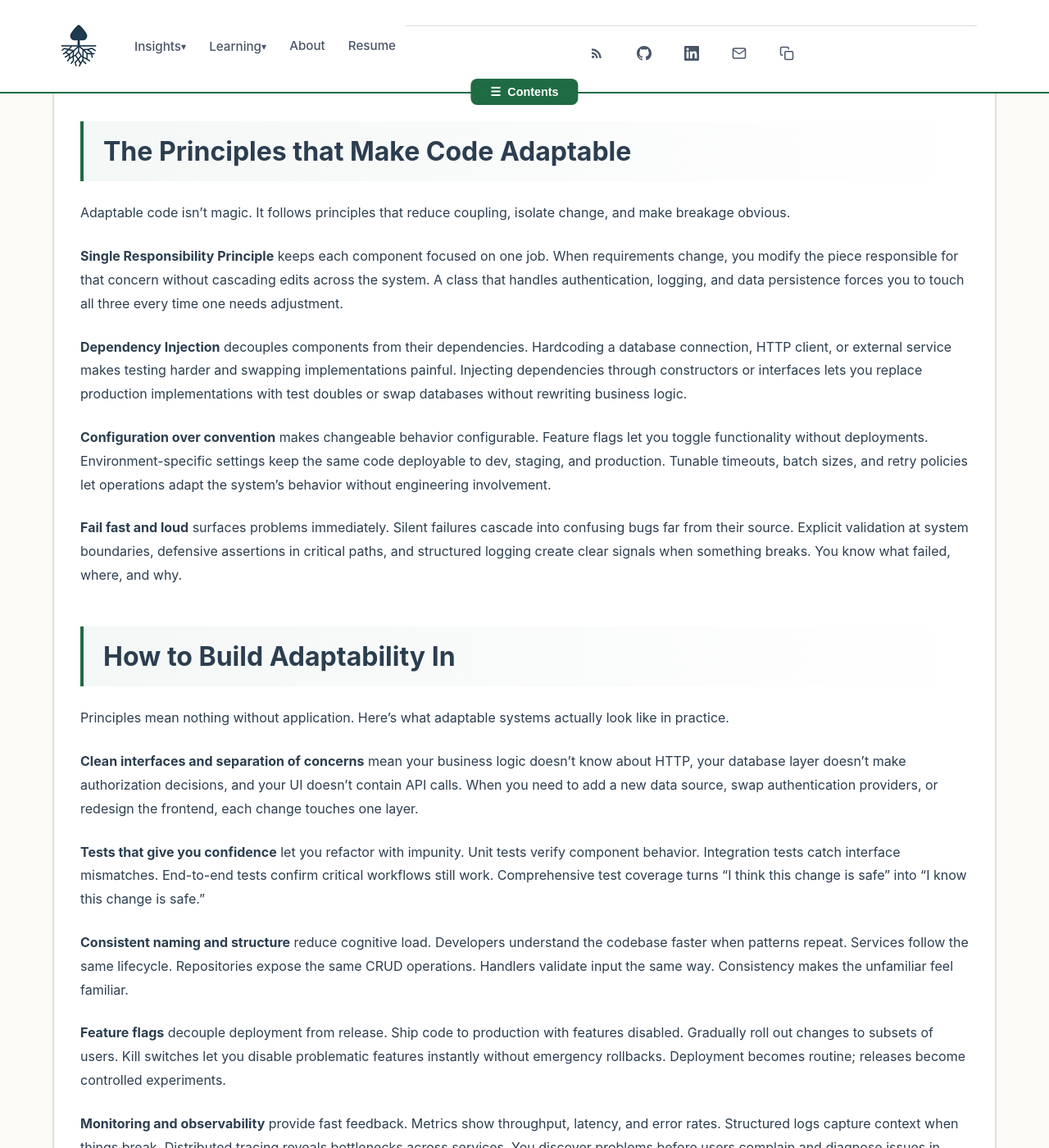
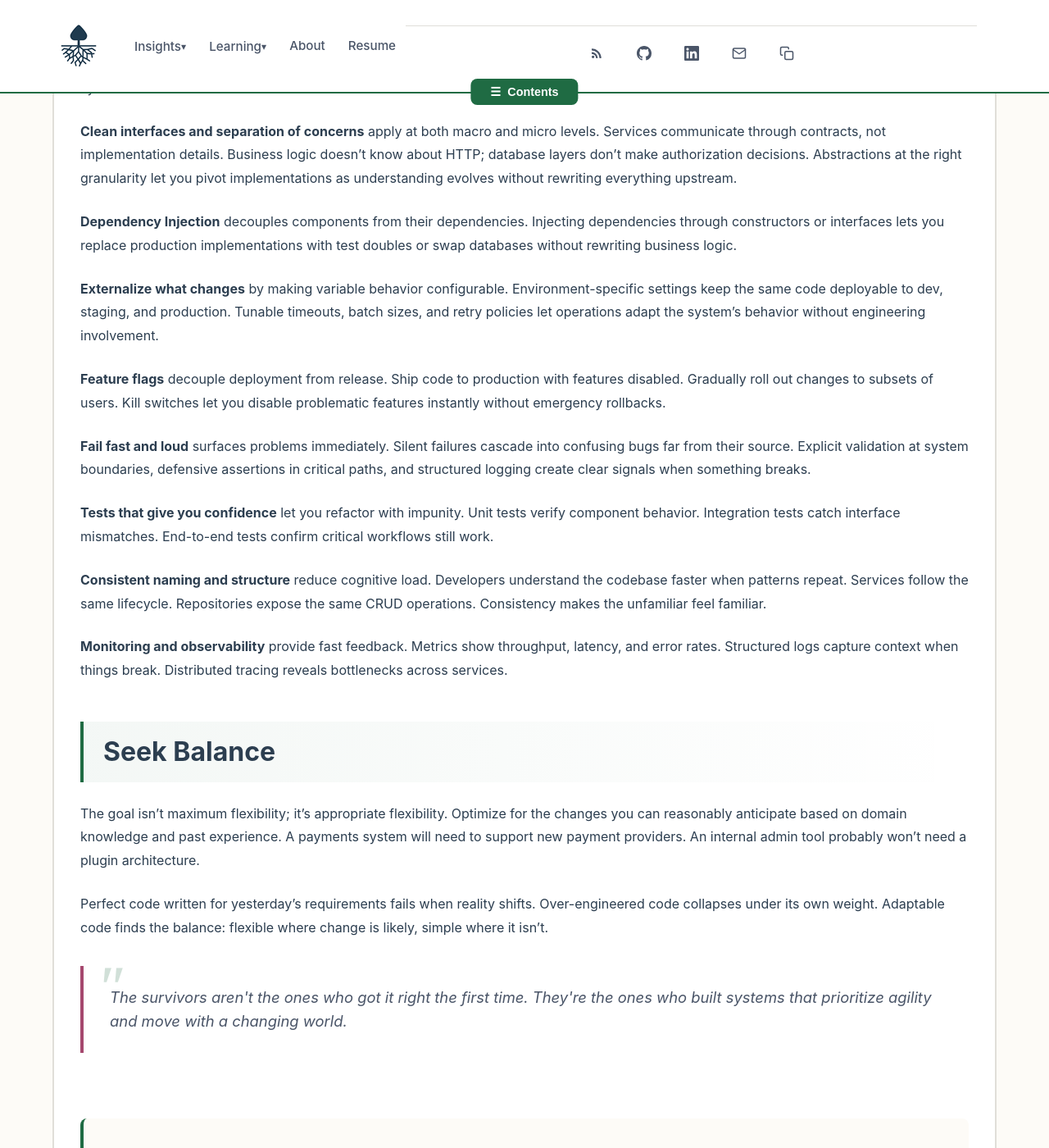
Before and after one commit to stevenstuartm/stevenstuartm.github.io, a Jekyll site: the page built from _posts/2025-08-05-good-code-is-adaptable-code.md, in a window 1280 px wide and 1400 px high, scrolled down 839 px. Shown: the whole window at 82% size. Built offline with Jekyll 4.4.1, drawn with Linux system fonts in a browser that asks for light colours; some of the changed text lies outside the part shown.

Commit message:
refining the adaptability post

```diff
--- a/_posts/2025-08-05-good-code-is-adaptable-code.md
+++ b/_posts/2025-08-05-good-code-is-adaptable-code.md
@@ -7,48 +7,40 @@ tags: [software-design, best-practices, architecture]
 description: "Good code isn't clever or fast; it's adaptable. Systems that survive change, not chase perfection, win over time."
 ---
 
-<blockquote class="pull-quote">
-<p>Good code isn't about cleverness or premature optimization. Good code adapts.</p>
-</blockquote>
+Systems that survive aren't the ones written perfectly from the start. They're the ones that bend without breaking when requirements shift, technologies evolve, and teams discover what they didn't know upfront. Building for change beats chasing premature perfection every time.
 
-The systems that survive aren't the ones written perfectly from the start. They're the ones that bend without breaking when requirements shift, technologies evolve, and teams discover what they didn't know upfront. Building for change beats chasing premature perfection every time.
-
-## Getting It Right First Is the Wrong Goal
-
-You will never get it right the first time. That's not a failure; it's how software development works. Requirements clarify through building. Edge cases emerge through usage. Performance bottlenecks surface under real load. Teams that treat first attempts as gospel spend months polishing solutions to the wrong problem.
+You will never get it right the first time. That's not a failure; it's how software development works. Requirements clarify through building, edge cases emerge through usage,   and performance issues surface under real load. Teams that treat first attempts as gospel spend months polishing solutions to the wrong problem.
 
 Instead, build systems that can evolve. Give yourself room to deliver, learn, and adapt as reality proves what matters and what doesn't.
 
-## The Principles that Make Code Adaptable
+## Principle and Practice
 
 Adaptable code isn't magic. It follows principles that reduce coupling, isolate change, and make breakage obvious.
 
-**Single Responsibility Principle** keeps each component focused on one job. When requirements change, you modify the piece responsible for that concern without cascading edits across the system. A class that handles authentication, logging, and data persistence forces you to touch all three every time one needs adjustment.
+**Single Responsibility Principle** keeps each component focused on one job, whether that's a microservice owning a bounded context or a class handling a single concern. When requirements change, you modify the piece responsible for that concern without cascading edits across the system.
 
-**Dependency Injection** decouples components from their dependencies. Hardcoding a database connection, HTTP client, or external service makes testing harder and swapping implementations painful. Injecting dependencies through constructors or interfaces lets you replace production implementations with test doubles or swap databases without rewriting business logic.
+**Clean interfaces and separation of concerns** apply at both macro and micro levels. Services communicate through contracts, not implementation details. Business logic doesn't know about HTTP; database layers don't make authorization decisions. Abstractions at the right granularity let you pivot implementations as understanding evolves without rewriting everything upstream.
 
-**Configuration over convention** makes changeable behavior configurable. Feature flags let you toggle functionality without deployments. Environment-specific settings keep the same code deployable to dev, staging, and production. Tunable timeouts, batch sizes, and retry policies let operations adapt the system's behavior without engineering involvement.
+**Dependency Injection** decouples components from their dependencies. Injecting dependencies through constructors or interfaces lets you replace production implementations with test doubles or swap databases without rewriting business logic.
 
-**Fail fast and loud** surfaces problems immediately. Silent failures cascade into confusing bugs far from their source. Explicit validation at system boundaries, defensive assertions in critical paths, and structured logging create clear signals when something breaks. You know what failed, where, and why.
+**Externalize what changes** by making variable behavior configurable. Environment-specific settings keep the same code deployable to dev, staging, and production. Tunable timeouts, batch sizes, and retry policies let operations adapt the system's behavior without engineering involvement.
 
-## How to Build Adaptability In
+**Feature flags** decouple deployment from release. Ship code to production with features disabled. Gradually roll out changes to subsets of users. Kill switches let you disable problematic features instantly without emergency rollbacks.
 
-Principles mean nothing without application. Here's what adaptable systems actually look like in practice.
+**Fail fast and loud** surfaces problems immediately. Silent failures cascade into confusing bugs far from their source. Explicit validation at system boundaries, defensive assertions in critical paths, and structured logging create clear signals when something breaks.
 
-**Clean interfaces and separation of concerns** mean your business logic doesn't know about HTTP, your database layer doesn't make authorization decisions, and your UI doesn't contain API calls. When you need to add a new data source, swap authentication providers, or redesign the frontend, each change touches one layer.
+**Tests that give you confidence** let you refactor with impunity. Unit tests verify component behavior. Integration tests catch interface mismatches. End-to-end tests confirm critical workflows still work.
 
-**Tests that give you confidence** let you refactor with impunity. Unit tests verify component behavior. Integration tests catch interface mismatches. End-to-end tests confirm critical workflows still work. Comprehensive test coverage turns "I think this change is safe" into "I know this change is safe."
+**Consistent naming and structure** reduce cognitive load. Developers understand the codebase faster when patterns repeat. Services follow the same lifecycle. Repositories expose the same CRUD operations. Consistency makes the unfamiliar feel familiar.
 
-**Consistent naming and structure** reduce cognitive load. Developers understand the codebase faster when patterns repeat. Services follow the same lifecycle. Repositories expose the same CRUD operations. Handlers validate input the same way. Consistency makes the unfamiliar feel familiar.
+**Monitoring and observability** provide fast feedback. Metrics show throughput, latency, and error rates. Structured logs capture context when things break. Distributed tracing reveals bottlenecks across services.
 
-**Feature flags** decouple deployment from release. Ship code to production with features disabled. Gradually roll out changes to subsets of users. Kill switches let you disable problematic features instantly without emergency rollbacks. Deployment becomes routine; releases become controlled experiments.
+## Seek Balance
 
-**Monitoring and observability** provide fast feedback. Metrics show throughput, latency, and error rates. Structured logs capture context when things break. Distributed tracing reveals bottlenecks across services. You discover problems before users complain and diagnose issues in minutes instead of hours.
+The goal isn't maximum flexibility; it's appropriate flexibility. Optimize for the changes you can reasonably anticipate based on domain knowledge and past experience. A payments system will need to support new payment providers. An internal admin tool probably won't need a plugin architecture.
 
-## Why Adaptability Wins
-
-Perfect code written for yesterday's requirements fails when reality shifts. Adaptable code survives because it expects change.
+Perfect code written for yesterday's requirements fails when reality shifts. Over-engineered code collapses under its own weight. Adaptable code finds the balance: flexible where change is likely, simple where it isn't.
 
 <blockquote class="pull-quote">
-<p>The survivors aren't the ones who got it right the first time. They're the ones who built systems flexible enough to get it right the tenth time.</p>
+<p>The survivors aren't the ones who got it right the first time. They're the ones who built systems that prioritize agility and move with a changing world.</p>
 </blockquote>
```
